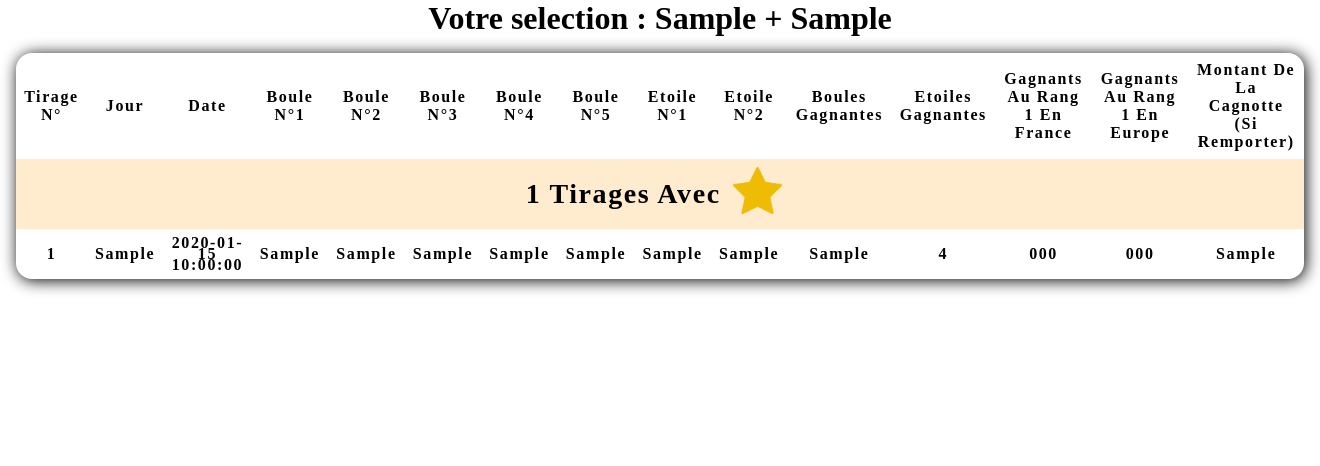
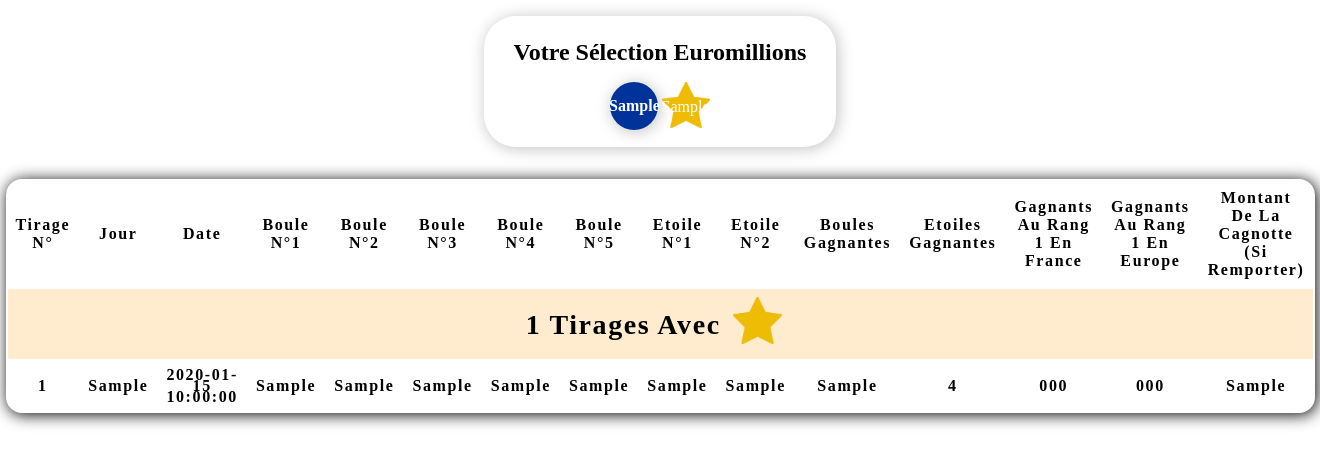
Before and after one commit to andre-1985/combien_jai_pas_gagne, a Symfony app: template templates/pages/grid_euromillions/user_euromillions_results.html.twig in a window 1320 px wide. Shown: the part 68-534 px from the top of the page. Run offline with Twig, Linux system fonts and the light colour scheme; the template is opened without the code that fills it: most values are stand-ins (such as "Sample title", 1, 10 or a date in 2020); some libraries are stand-ins or nearby versions.

Commit message:
Logique euromillions Terminé

```diff
--- a/public/css/userResults.css
+++ b/public/css/userResults.css
@@ -29,7 +29,6 @@
     text-transform: capitalize;
     text-align: center;
     margin: 1em;
-    border-collapse: collapse;
     border-radius: 1em;
     font-weight: bolder;
     letter-spacing: .1em;
--- a/templates/pages/grid_euromillions/user_euromillions_results.html.twig
+++ b/templates/pages/grid_euromillions/user_euromillions_results.html.twig
@@ -4,10 +4,21 @@
 
 {% block body %}
     <main style="display: flex; flex-wrap: wrap; justify-content: center">
-        <div>
-            <h1>Votre selection : {{ userSelection.ballsSelectionEuromillions | join('-') }} + {{ userSelection.starsSelection | join('-') }}</h1>
+        <div class="user_selection" id="user_selection-euromillionsCard">
+            <h2>votre sélection euromillions</h2>
+            <div class="user_selection-numbers" id="user_selection-euromillions">
+                {% if userSelection.ballsSelectionEuromillions is defined %}
+                    {% for ballSelection in userSelection.ballsSelectionEuromillions %}
+                        <div class="wins_balls-euromillions"><p>{{ ballSelection }}</p></div>
+                    {% endfor %}
+                {% endif %}
+                {% if userSelection.starsSelection is defined %}
+                    {% for starSelection in userSelection.starsSelection %}
+                        <div class="table-win_stars"><p>{{ starSelection }}</p></div>
+                    {% endfor %}
+                {% endif %}
+            </div>
         </div>
-        <div>{{ dump(userSelectionResults) }}</div>
         <table class="userResultTable" id="userResultTable-euromillions">
             <thead>
                 <tr>
```
